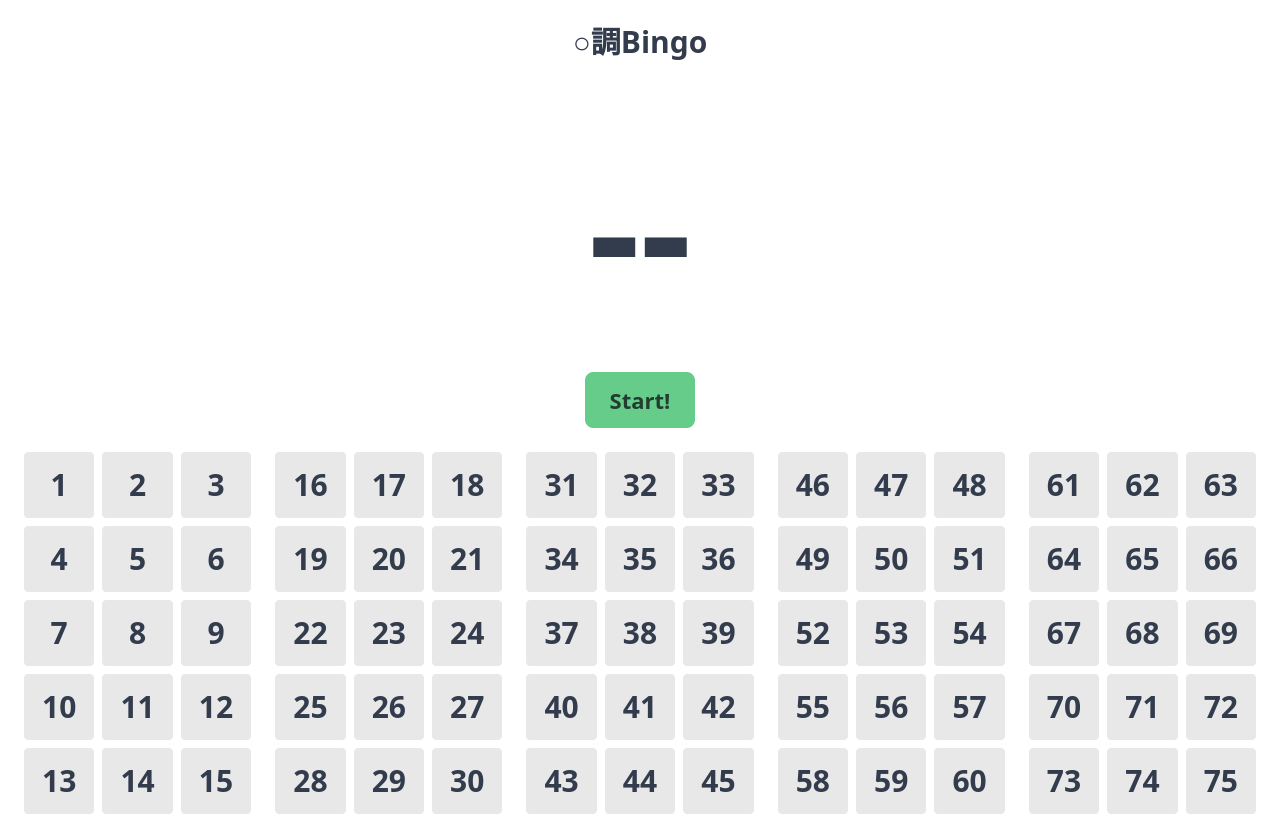
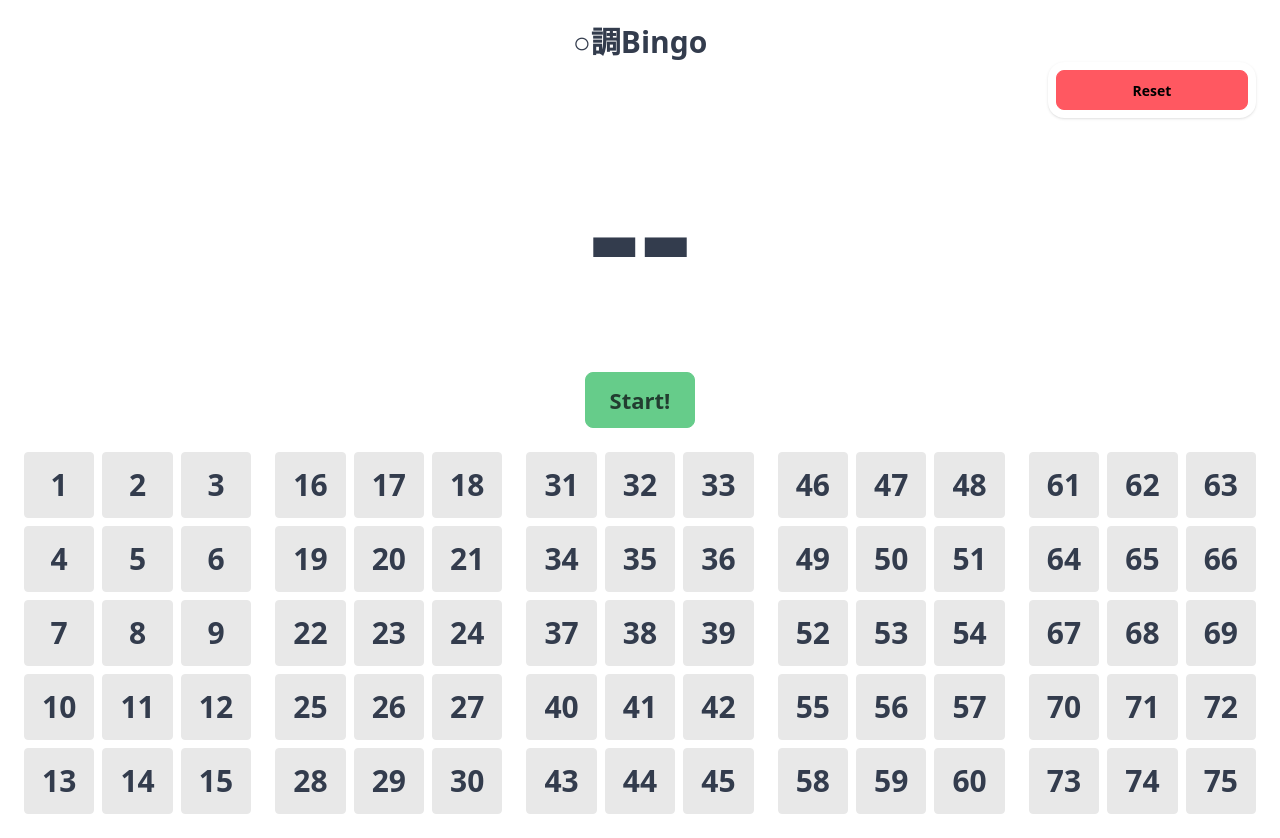
Before and after one commit to chofufestival/bingo2025, a Vue app: page / in a window 1280 px wide. Both pictures are taken after a click on the button 1231 px from the left and 42 px from the top of the page. Built offline with nearby package versions, Linux system fonts and the light colour scheme; some icons are missing.

Commit message:
feat: リセットボタンを2段階に変更

```diff
--- a/src/components/Header.vue
+++ b/src/components/Header.vue
@@ -9,9 +9,14 @@ const { reset } = useBingoStore()
   <div class="flex p-6 justify-center relative">
     <h1 class="font-bold text-3xl">○調Bingo</h1>
     <div class="absolute top-0 right-0 flex items-center h-full p-6">
-      <button @click="reset" class="btn btn-ghost px-2">
-        <Icon icon="mdi:autorenew" class="size-8" />
-      </button>
+      <div class="dropdown dropdown-end">
+        <button class="btn btn-ghost px-2">
+          <Icon icon="mdi:autorenew" class="size-8" />
+        </button>
+        <div tabindex="0" class="dropdown-content menu bg-base-100 rounded-box z-1 w-52 p-2 shadow-sm">
+          <button @click="reset" class="btn btn-error">Reset</button>
+        </div>
+      </div>
     </div>
   </div>
 </template>
```
